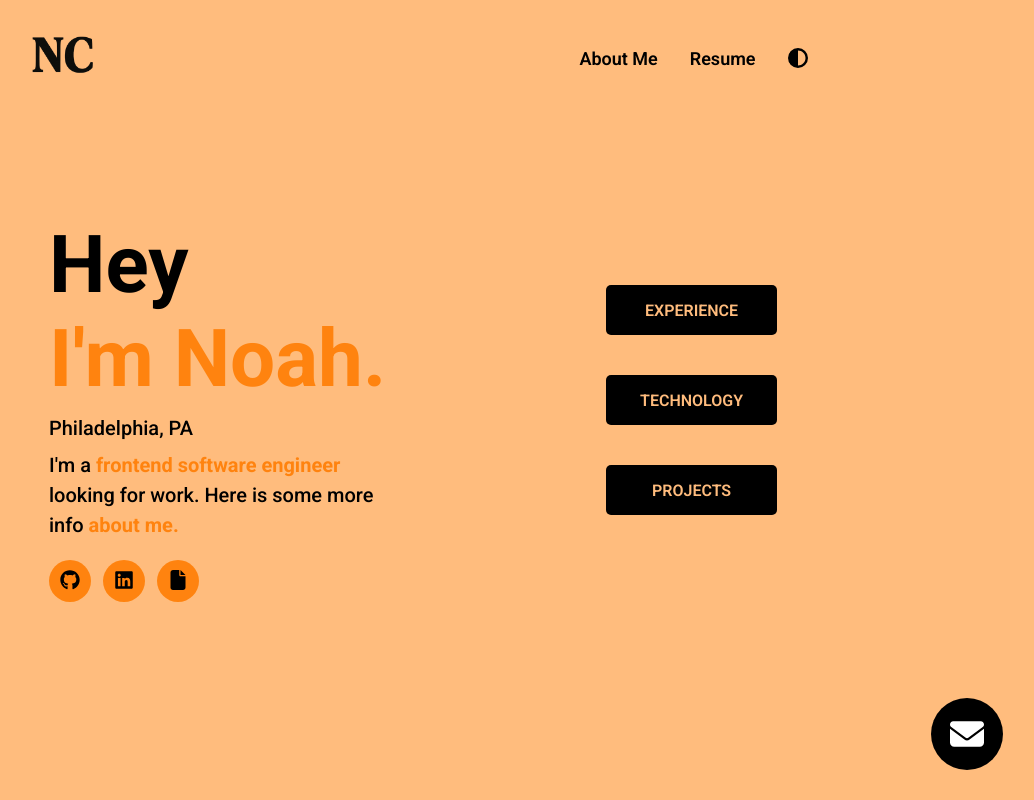
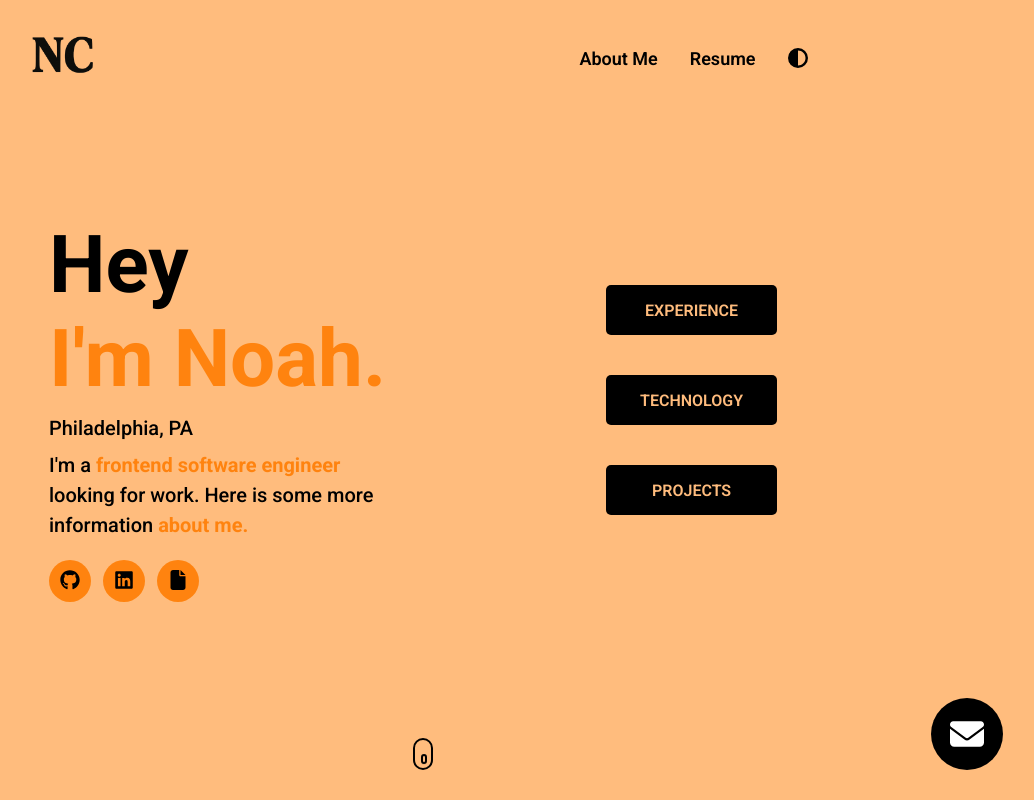
Before and after one commit to Noah-code1210/React-Portfolio, a React (Create React App) app: page / in a window 1280 px wide. Shown: the top 800 px of the page, without its empty margins (227-1261 px from the left). Built offline with nearby package versions, Linux system fonts and the light colour scheme.

Commit message:
Scroll features added

```diff
--- a/src/components/Experience.jsx
+++ b/src/components/Experience.jsx
@@ -1,14 +1,18 @@
-import React, { useRef, useState } from "react";
+import React, { useRef, useState, useContext } from "react";
 import SkinstricPNG from "../assets/Skinstric.png";
 import { FontAwesomeIcon } from "@fortawesome/react-fontawesome";
 import { faLink } from "@fortawesome/free-solid-svg-icons";
 import { faGithub } from "@fortawesome/free-brands-svg-icons";
 import Video from "../Video/PortfolioVideo.mp4";
+import { ScrollContext } from "../contexts/ScrollContext.js";
 
 function Experience() {
+  // <--- USE useContext TO GET THE SPECIFIC REF FOR THIS COMPONENT
+  const { experienceRef } = useContext(ScrollContext);
+
   const [showVideo, setShowVideo] = useState(false);
   const [blurImg, setBlurImg] = useState(false);
-  const MyComponentRef = useRef(null);
+  // REMOVE: const MyComponentRef = useRef(null); // This is no longer needed here
 
   function handleMouseEnter() {
     setShowVideo(true);
@@ -29,7 +33,8 @@ function Experience() {
 
   return (
     <>
-      <div ref={MyComponentRef} id="section experience__section experience">
+      {/* <--- ATTACH THE REF OBTAINED FROM CONTEXT TO THE MAIN WRAPPING DIV/SECTION */}
+      <div ref={experienceRef} id="section experience__section experience">
         <div className="container">
           <h1 className="section__title">Experience</h1>
           <div className="experience__info">
--- a/src/components/Footer.jsx
+++ b/src/components/Footer.jsx
@@ -1,7 +1,14 @@
 import React from "react";
 import Logo from "../assets/mylogo.png";
+import { Link } from "react-router-dom";
 
 function Footer() {
+  const handleScrollToTop = () => {
+    window.scrollTo({
+      top: 0,
+      behavior: "smooth", // For smooth scrolling animation
+    });
+  };
   function navToGithub() {
     window.open("https://github.com/Noah-code1210");
   }
@@ -18,12 +25,18 @@ function Footer() {
       <div id="section">
         <div className="container footer__container">
           <div className="logo__wrapper">
-            <img src={Logo} alt="" className="footer__img" />
+              <img src={Logo} alt="" className="footer__img" onClick={handleScrollToTop} />
             <div className="footer__link--list">
-              <div className="footer__link" onClick={navToGithub}>Github</div>
-              <div className="footer__link" onClick={navToLinkedIn}>LinkedIn</div>
+              <div className="footer__link" onClick={navToGithub}>
+                Github
+              </div>
+              <div className="footer__link" onClick={navToLinkedIn}>
+                LinkedIn
+              </div>
               <div className="footer__link">Contact</div>
-              <div className="footer__link" onClick={navToResume}>Resume</div>
+              <div className="footer__link" onClick={navToResume}>
+                Resume
+              </div>
             </div>
             <div class="footer__copyright">Copyright © 2025 Noah Cole</div>
           </div>
--- a/src/components/Header.jsx
+++ b/src/components/Header.jsx
@@ -1,24 +1,28 @@
-import React, { useRef, useState } from "react";
+import React, { useState, useContext } from "react"; // Make sure useContext is imported
 import { FontAwesomeIcon } from "@fortawesome/react-fontawesome";
 import { faGithub, faLinkedin } from "@fortawesome/free-brands-svg-icons";
 import { faEnvelope, faFile } from "@fortawesome/free-solid-svg-icons";
 import AOS from "aos";
 import "aos/dist/aos.css";
 import { useNavigate } from "react-router-dom";
-import Experience from "./Experience";
+import { ScrollContext } from "../contexts/ScrollContext.js"; // <--- IMPORT THE CONTEXT HERE
+
 AOS.init();
 
 function Header() {
-  const myComponentRef = useRef(null);
-
-  const scrollToComponent = () => {
-    if (myComponentRef.current) {
-      myComponentRef.current.scrollIntoView({ behavior: "smooth" });
-    }
-  };
+  // <--- USE useContext TO GET THE REFS AND SCROLL FUNCTION
+  const { experienceRef, technologyRef, projectsRef, scrollToSection } =
+    useContext(ScrollContext);
 
   const [openModal, setOpenModal] = useState(false);
   const navigate = useNavigate();
+
+  const handleScrollToBottom = () => {
+    window.scrollTo({
+      top: 2800,
+      behavior: "smooth", // For smooth scrolling animation
+    });
+  };
 
   function navToGithub() {
     window.open("https://github.com/Noah-code1210");
@@ -63,7 +67,7 @@ function Header() {
               >
                 I'm a
                 <span className="dark__blue"> frontend software engineer </span>
-                looking for work. Here is some more info
+                looking for work. Here is some more information
                 <span
                   className="dark__blue dark__blue--about"
                   onClick={() => setOpenModal(true)}
@@ -93,7 +97,7 @@ function Header() {
             </div>
             <div className="header__scroll--btns">
               <button
-                onClick={scrollToComponent}
+                onClick={() => scrollToSection(experienceRef)}
                 className="experience hover-btn"
                 data-aos="fade-left"
                 data-aos-duration="1000"
@@ -101,6 +105,7 @@ function Header() {
                 Experience
               </button>
               <button
+                onClick={() => scrollToSection(technologyRef)}
                 className="tech hover-btn"
                 data-aos="fade-left"
                 data-aos-duration="1250"
@@ -108,6 +113,7 @@ function Header() {
                 Technology
               </button>
               <button
+                onClick={() => scrollToSection(projectsRef)}
                 className="projects hover-btn"
                 data-aos="fade-left"
                 data-aos-duration="1500"
@@ -130,6 +136,9 @@ function Header() {
                 <div className="modal__right">Contact Me</div>
               </div>
             )}
+            <div className="scroll__down" onClick={handleScrollToBottom}>
+              <div className="scroll__down--btn"></div>
+            </div>
           </div>
         </div>
       </div>
--- a/src/components/Home.jsx
+++ b/src/components/Home.jsx
@@ -5,17 +5,18 @@ import Experience from "./Experience";
 import Technology from "./Technology";
 import Projects from "./Projects";
 import Footer from "./Footer";
+import { ScrollProvider } from "../contexts/ScrollContext.js"; // <--- IMPORT THE PROVIDER HERE
 
 function Home() {
   return (
-    <>
+    <ScrollProvider> {/* <--- WRAP YOUR COMPONENTS WITH THE PROVIDER */}
       <Nav />
       <Header />
       <Experience />
       <Technology />
       <Projects />
       <Footer />
-    </>
+    </ScrollProvider>
   );
 }
 
--- a/src/components/Projects.jsx
+++ b/src/components/Projects.jsx
@@ -1,35 +1,39 @@
-import React from "react";
+import React, { useContext } from "react"; // <--- Import useContext
 import Library from "../assets/Library.png";
-import SkinstricProject from "../assets/SkinstricProjects.png"
-import NFT from "../assets/NFT.png"
+import SkinstricProject from "../assets/SkinstricProjects.png";
+import NFT from "../assets/NFT.png";
 import { FontAwesomeIcon } from "@fortawesome/react-fontawesome";
 import { faGithub } from "@fortawesome/free-brands-svg-icons";
 import { faLink } from "@fortawesome/free-solid-svg-icons";
+import { ScrollContext } from "../contexts/ScrollContext.js"; // <--- Import ScrollContext
 
 function Projects() {
+  // <--- Use useContext to get the specific ref for this component
+  const { projectsRef } = useContext(ScrollContext);
 
   function navToLibrary() {
-    window.open("https://ecommerce-w-react.vercel.app/")
+    window.open("https://ecommerce-w-react.vercel.app/");
   }
   function navToLibraryGit() {
-    window.open("https://github.com/Noah-code1210/Library-React")
+    window.open("https://github.com/Noah-code1210/Library-React");
   }
   function navToSkinstric() {
-    window.open("https://skinstric-ai-gules.vercel.app/")
+    window.open("https://skinstric-ai-gules.vercel.app/");
   }
   function navToSkinstricGit() {
-    window.open("https://github.com/Noah-code1210/Skinstric-AI")
+    window.open("https://github.com/Noah-code1210/Skinstric-AI");
   }
   function navToNFT() {
-    window.open("https://noah-nft-internship.vercel.app/")
+    window.open("https://noah-nft-internship.vercel.app/");
   }
   function navToNFTGit() {
-    window.open("https://github.com/Noah-code1210/Noah-NFT-Internship")
+    window.open("https://github.com/Noah-code1210/Noah-NFT-Internship");
   }
 
   return (
     <div>
-      <div id="section">
+      {/* <--- Attach the ref obtained from context to the main wrapping div/section */}
+      <div ref={projectsRef} id="section"> {/* You can keep the existing ID */}
         <div className="container projects__container">
           <div className="section__title">Projects</div>
           <div className="project__info">
--- a/src/components/Technology.jsx
+++ b/src/components/Technology.jsx
@@ -1,13 +1,18 @@
-import React from "react";
+import React, { useContext } from "react"; // <--- Import useContext
 import Git from "../assets/Git.png";
 import TailwindCSS from "../assets/TailwindCSS.png";
 import NextJS from "../assets/NextJS.png";
 import Redux from "../assets/Redux.png";
+import { ScrollContext } from "../contexts/ScrollContext.js"; // <--- Import ScrollContext
 
 function Technology() {
+  // <--- Use useContext to get the specific ref for this component
+  const { technologyRef } = useContext(ScrollContext);
+
   return (
     <>
-      <div id="section tech__section">
+      {/* <--- Attach the ref obtained from context to the main wrapping div/section */}
+      <div ref={technologyRef} id="section tech__section">
         <div className="container tech__container">
           <div className="section__title">Technology</div>
           <div className="tech__list--wrapper">
--- /dev/null
+++ b/src/contexts/ScrollContext.js
@@ -0,0 +1,31 @@
+import React, { createContext, useRef } from "react";
+
+export const ScrollContext = createContext();
+
+export const ScrollProvider = ({ children }) => {
+  // Create refs for each section you want to scroll to
+  const experienceRef = useRef(null);
+  const technologyRef = useRef(null);
+  const projectsRef = useRef(null);
+
+  // A generic function to scroll to any given ref
+  const scrollToSection = (ref) => {
+    if (ref.current) {
+      ref.current.scrollIntoView({ behavior: "smooth" });
+    }
+  };
+
+  // Provide the refs and the scroll function to consuming components
+  const contextValue = {
+    experienceRef,
+    technologyRef,
+    projectsRef,
+    scrollToSection,
+  };
+
+  return (
+    <ScrollContext.Provider value={contextValue}>
+      {children}
+    </ScrollContext.Provider>
+  );
+};
--- a/src/index.css
+++ b/src/index.css
@@ -74,6 +74,42 @@ li {
   display: flex;
   justify-content: center;
   margin-bottom: 120px;
+}
+
+.scroll__down {
+  width: 20px;
+  height: 32px;
+  border-radius: 500px;
+  position: absolute;
+  bottom: 30px;
+  left: 50%;
+  border: 2px solid black;
+  transition: all 300ms ease;
+  cursor: pointer;
+}
+
+.scroll__down--btn {
+  width: 6px;
+  height: 10px;
+  border-radius: 500px;
+  position: absolute;
+  top: 30%;
+  left: 5.7px;
+  border: 2px solid black;
+  animation: scrolldown__animation 3000ms infinite ;
+}
+
+@keyframes scrolldown__animation {
+  0% {
+    transform: translateY(0);
+  }
+  50% {
+    transform: translateY(8px);
+  }
+  100% {
+    transform: translateY(0);
+  }
+
 }
 
 /*
@@ -511,6 +547,7 @@ FOOTER
   justify-content: center;
   align-items: center;
   margin-left: 124px;
+  cursor: pointer;
 }
 
 .footer__link--list {
```
